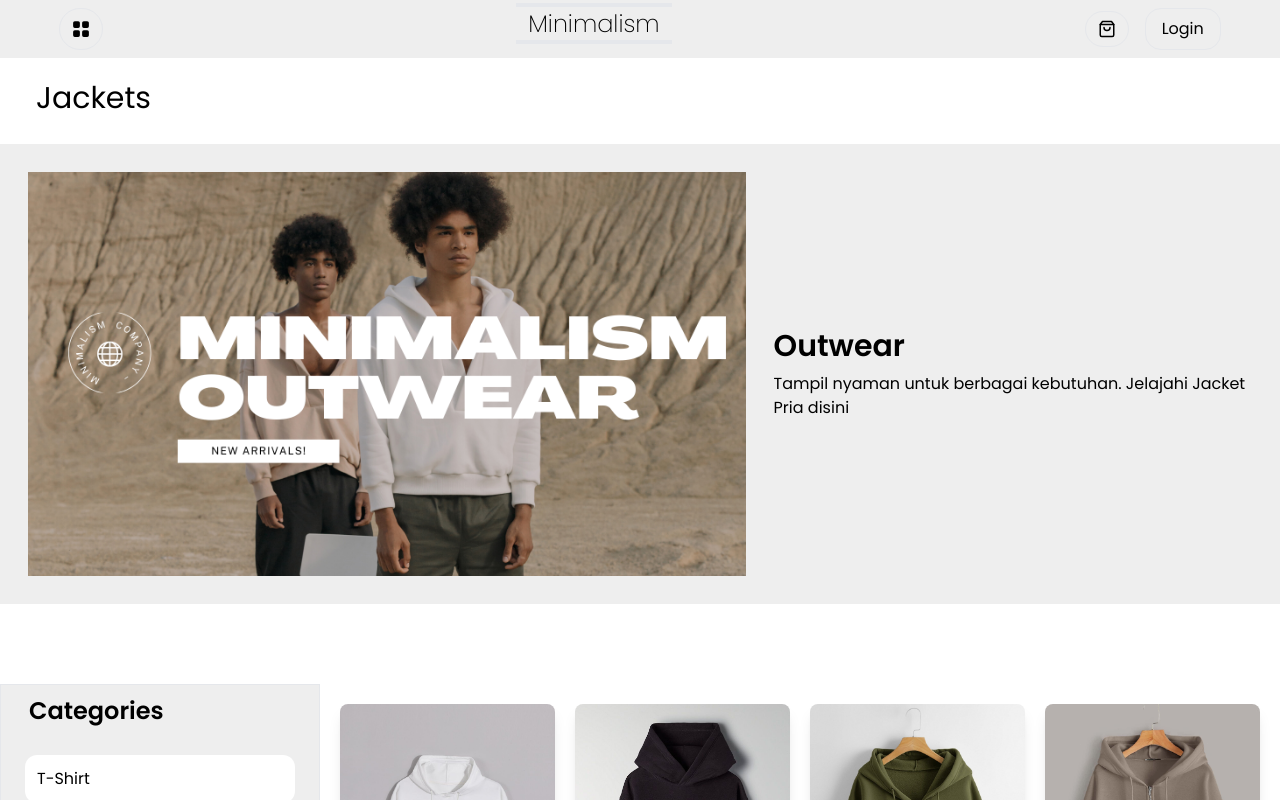
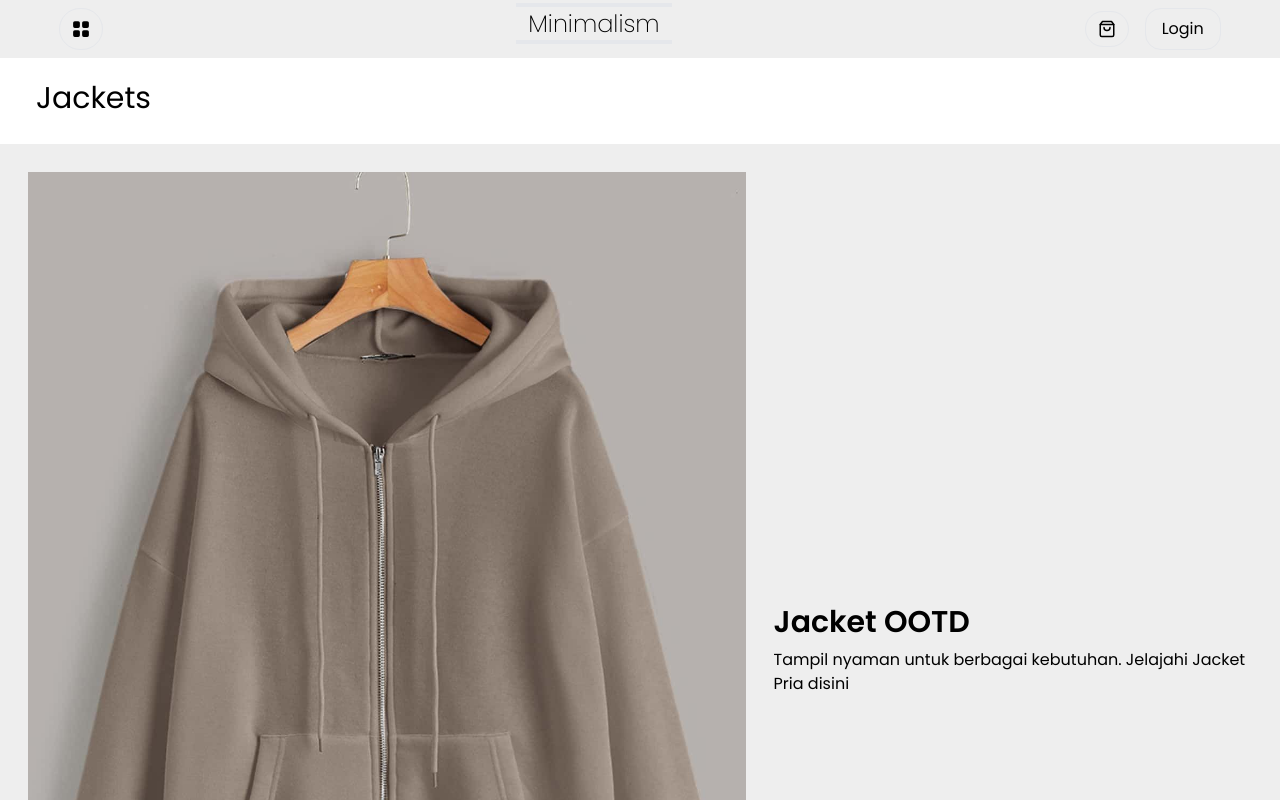
Before and after one commit to mrifadlli/minimalism-ecommerce, a React (Create React App) app: page /products/jacket in a window 1280 px wide. Shown: the top 800 px of the page. Built offline with nearby package versions, Linux system fonts and the light colour scheme.

Commit message:
edit data.js

```diff
--- a/src/Component/product/fitur_product/fiturProduct.jsx
+++ b/src/Component/product/fitur_product/fiturProduct.jsx
@@ -1,15 +1,15 @@
-import React, { useState } from "react";
-import { BiLike } from "react-icons/bi";
-import { Link } from "react-router-dom";
-import { AiOutlineShoppingCart } from "react-icons/ai";
+import React, { useState } from 'react';
+import { BiLike } from 'react-icons/bi';
+import { Link } from 'react-router-dom';
+import { AiOutlineShoppingCart } from 'react-icons/ai';
 
-const FiturProduct = ({ image, nama, desc, price, like }) => {
+const FiturProduct = ({ id, image, nama, desc, price, like }) => {
   const [tambah, setTambah] = useState(Number(like));
 
   return (
     <>
       <div className="bg-white rounded-lg shadow-lg">
-        <Link to="/">
+        <Link to={`/product/${id}`}>
           <div>
             <img src={image} alt="product" className="rounded-t-lg" />
           </div>
@@ -21,20 +21,12 @@ const FiturProduct = ({ image, nama, desc, price, like }) => {
             <div>
               <p> Rp{price}</p>
               <div className="flex justify-center items-center mt-2 gap-2">
-                <BiLike
-                  cursor="pointer"
-                  size="20px"
-                  onClick={() => setTambah(tambah + 1)}
-                />
+                <BiLike cursor="pointer" size="20px" onClick={() => setTambah(tambah + 1)} />
                 <p>Like {tambah} </p>
               </div>
             </div>
             <div>
-              <AiOutlineShoppingCart
-                cursor="pointer"
-                size="20px"
-                className="-mt-5"
-              />
+              <AiOutlineShoppingCart cursor="pointer" size="20px" className="-mt-5" />
             </div>
           </div>
         </div>
--- a/src/Pages/productPage.jsx
+++ b/src/Pages/productPage.jsx
@@ -1,8 +1,8 @@
-import React, { useState } from "react";
-import { iklanProduct, dataProduct } from "../data/data.js";
-import IklanProduct from "../Component/iklan_Product/iklanProduct";
-import FilterProduct from "../Component/product/filter_product/filterProduct";
-import FiturProduct from "../Component/product/fitur_product/fiturProduct";
+import React, { useState } from 'react';
+import { iklanProduct, dataProduct } from '../data/data.js';
+import IklanProduct from '../Component/iklan_Product/iklanProduct';
+import FilterProduct from '../Component/product/filter_product/filterProduct';
+import FiturProduct from '../Component/product/fitur_product/fiturProduct';
 
 const ProductPage = () => {
   const [currentProduct, setCurrentProduct] = useState(dataProduct);
@@ -15,14 +15,9 @@ const ProductPage = () => {
           <div className="mb-20">
             <h1 className="mb-7 text-3xl mx-9 my-20">Product </h1>
             {iklanProduct
-              .filter((items) => items.kategori === "product")
+              .filter((items) => items.kategori === 'product')
               .map((items, index) => (
-                <IklanProduct
-                  image={items.image}
-                  title={items.title}
-                  subtitle={items.subtitle}
-                  key={index}
-                />
+                <IklanProduct image={items.image} title={items.title} subtitle={items.subtitle} key={index} />
               ))}
           </div>
           <div className="lg:flex lg:justify-center lg:flex-row ">
@@ -34,16 +29,7 @@ const ProductPage = () => {
                         sm:grid-cols-3 md:grid-cols-4 lg:grid-cols-4  gap-5 p-5"
             >
               {currentProduct.map((value, index) => {
-                return (
-                  <FiturProduct
-                    image={value.image}
-                    nama={value.nama}
-                    desc={value.desc}
-                    price={value.harga}
-                    like={value.like}
-                    key={index}
-                  />
-                );
+                return <FiturProduct image={value.image} nama={value.nama} desc={value.desc} price={value.harga} like={value.like} id={value.id} key={index} />;
               })}
             </div>
           </div>
--- a/src/data/data.js
+++ b/src/data/data.js
@@ -1,21 +1,21 @@
-import { BiSearch } from "react-icons/bi";
-import { AiOutlineShoppingCart } from "react-icons/ai";
+import { BiSearch } from 'react-icons/bi';
+import { AiOutlineShoppingCart } from 'react-icons/ai';
 
 export const navigation = [
   {
-    nama: "Home",
+    nama: 'Home',
   },
   {
-    nama: "iPhone",
+    nama: 'iPhone',
   },
   {
-    nama: "iPad",
+    nama: 'iPad',
   },
   {
-    nama: "Mac",
+    nama: 'Mac',
   },
   {
-    nama: "Aksesoris",
+    nama: 'Aksesoris',
   },
   {
     nama: <BiSearch />,
@@ -27,182 +27,195 @@ export const navigation = [
 
 export const iklanProduct = [
   {
-    image: "../assets/IklanProduct.png",
-    title: "Minimalism",
-    subtitle:
-      "Tampil nyaman untuk berbagai kebutuhan. Jelajahi T-Shirt Pria disini",
-    kategori: "product",
+    image: '../assets/hero1.png',
+    title: 'Minimalism',
+    subtitle: 'Tampil nyaman untuk berbagai kebutuhan. Jelajahi T-Shirt Pria disini',
+    kategori: 'product',
   },
   {
-    image: "../assets/hero1.png",
-    title: "T-SHIRT Polos",
-    subtitle:
-      "Tampil nyaman untuk berbagai kebutuhan. Jelajahi T-Shirt Pria disini",
-    kategori: "t-shirt",
+    image: '../assets/IklanKaos.jpg',
+    title: 'T-SHIRT Polos',
+    subtitle: 'Tampil nyaman untuk berbagai kebutuhan. Jelajahi T-Shirt Pria disini',
+    kategori: 't-shirt',
   },
   {
-    image: "/assets/IklanJacket.png",
-    title: "Outwear",
-    subtitle:
-      "Tampil nyaman untuk berbagai kebutuhan. Jelajahi Jacket Pria disini",
-    kategori: "jacket",
+    image: '/assets/jacket/jacket4.jfif',
+    title: 'Jacket OOTD',
+    subtitle: 'Tampil nyaman untuk berbagai kebutuhan. Jelajahi Jacket Pria disini',
+    kategori: 'jacket',
   },
   {
-    image: "../assets/hero2.png",
-    title: "Oversized",
-    subtitle:
-      "Tampil nyaman untuk berbagai kebutuhan. Jelajahi Jacket Pria disini",
-    kategori: "oversized",
+    image: '../assets/oversized/IklanOversized.jfif',
+    title: 'Oversized',
+    subtitle: 'Tampil nyaman untuk berbagai kebutuhan. Jelajahi Jacket Pria disini',
+    kategori: 'oversized',
   },
 ];
 
 export const filterNameProduct = [
   {
-    name: "T-Shirt",
+    name: 'T-Shirt',
   },
   {
-    name: "Jacket",
+    name: 'Jacket',
   },
   {
-    name: "OverSize",
+    name: 'OverSize',
   },
 ];
 
 export const dataProduct = [
   {
-    image: "../../assets/tshirt/baju1.jfif",
-    nama: "T-Shirt black-jaguar",
-    desc: "kaos polos lengan pendek",
-    harga: "75000",
-    like: "0",
-    kategori: "t-shirt",
+    id: '1',
+    image: '../../assets/tshirt/baju1.jfif',
+    nama: 'T-Shirt black-jaguar',
+    desc: 'kaos polos lengan pendek',
+    harga: '75000',
+    like: '0',
+    kategori: 't-shirt',
   },
   {
-    image: "../../assets/tshirt/baju2.jfif",
-    nama: "T-Shirt White",
-    desc: "kaos polos lengan pendek",
-    harga: "75000",
-    like: "0",
-    kategori: "t-shirt",
+    id: '2',
+    image: '../../assets/tshirt/baju2.jfif',
+    nama: 'T-Shirt White',
+    desc: 'kaos polos lengan pendek',
+    harga: '75000',
+    like: '0',
+    kategori: 't-shirt',
   },
   {
-    image: "../../assets/tshirt/baju4.jfif",
-    nama: "T-Shirt Blue-Pine",
-    desc: "kaos polos lengan pendek",
-    harga: "75000",
-    like: "0",
-    kategori: "t-shirt",
+    id: '3',
+    image: '../../assets/tshirt/baju4.jfif',
+    nama: 'T-Shirt Blue-Pine',
+    desc: 'kaos polos lengan pendek',
+    harga: '75000',
+    like: '0',
+    kategori: 't-shirt',
   },
   {
-    image: "../assets/tshirt/baju5.jfif",
-    nama: "black arrow",
-    desc: "kaos polos lengan panjang",
-    harga: 120000,
-    like: "0",
-    kategori: "t-shirt",
+    id: '4',
+    image: '../assets/tshirt/baju5.jfif',
+    nama: 'black arrow',
+    desc: 'kaos polos lengan panjang',
+    harga: '120000',
+    like: '0',
+    kategori: 't-shirt',
   },
   {
-    image: "../../assets/tshirt/baju6.jfif",
-    nama: "Yellow sun",
-    desc: "kaos polos lengan pendek",
-    harga: "75000",
-    like: "0",
-    kategori: "t-shirt",
+    id: '5',
+    image: '../../assets/tshirt/baju6.jfif',
+    nama: 'Yellow sun',
+    desc: 'kaos polos lengan pendek',
+    harga: '75000',
+    like: '0',
+    kategori: 't-shirt',
   },
   {
-    image: "../../assets/tshirt/baju7.jfif",
-    nama: "T-Shirt Purple ",
-    desc: "kaos polos lengan panjang",
-    harga: "100000",
-    like: "0",
-    kategori: "t-shirt",
+    id: '6',
+    image: '../../assets/tshirt/baju7.jfif',
+    nama: 'T-Shirt Purple ',
+    desc: 'kaos polos lengan panjang',
+    harga: '100000',
+    like: '0',
+    kategori: 't-shirt',
   },
   {
-    image: "../../assets/tshirt/baju8.jfif",
-    nama: "T-Shirt Maroon",
-    desc: "kaos polos lengan panjang",
-    harga: "100000",
-    like: "0",
-    kategori: "t-shirt",
+    id: '7',
+    image: '../../assets/tshirt/baju8.jfif',
+    nama: 'T-Shirt Maroon',
+    desc: 'kaos polos lengan panjang',
+    harga: '100000',
+    like: '0',
+    kategori: 't-shirt',
   },
   {
-    image: "../../assets/jacket/jacket1.jfif",
-    nama: "Hoddie White Light",
-    desc: "Jacket putih ",
-    harga: "150000",
-    like: "0",
-    kategori: "jacket",
+    id: '8',
+    image: '../../assets/jacket/jacket1.jfif',
+    nama: 'Hoddie White Light',
+    desc: 'Jacket putih ',
+    harga: '150000',
+    like: '0',
+    kategori: 'jacket',
   },
   {
-    image: "../../assets/jacket/jacket2.jfif",
-    nama: "Hoddie black ",
-    desc: "Jacket Hitam",
-    harga: "150000",
-    like: "0",
-    kategori: "jacket",
+    id: '9',
+    image: '../../assets/jacket/jacket2.jfif',
+    nama: 'Hoddie black ',
+    desc: 'Jacket Hitam',
+    harga: '150000',
+    like: '0',
+    kategori: 'jacket',
   },
   {
-    image: "/assets/jacket/jacket3.jfif",
-    nama: "Jacket Hijau Army",
-    desc: "Jacket Hijau",
-    harga: "225000",
-    like: "0",
-    kategori: "jacket",
+    id: '10',
+    image: '/assets/jacket/jacket3.jfif',
+    nama: 'Jacket Hijau Army',
+    desc: 'Jacket Hijau',
+    harga: '225000',
+    like: '0',
+    kategori: 'jacket',
   },
   {
-    image: "/assets/jacket/jacket4.jfif",
-    nama: "Jacket Creamy",
-    desc: "Jacket Cream",
-    harga: "225000",
-    like: "0",
-    kategori: "jacket",
+    id: '11',
+    image: '/assets/jacket/jacket4.jfif',
+    nama: 'Jacket Creamy',
+    desc: 'Jacket Cream',
+    harga: '225000',
+    like: '0',
+    kategori: 'jacket',
   },
   {
-    image: "../../assets/jacket/jacket5.jfif",
-    nama: "Jacket Blue Paradise",
-    desc: "jacket biru paradise",
-    harga: "225000",
-    like: "0",
-    kategori: "jacket",
+    id: '12',
+    image: '../../assets/jacket/jacket5.jfif',
+    nama: 'Jacket Blue Paradise',
+    desc: 'jacket biru paradise',
+    harga: '225000',
+    like: '0',
+    kategori: 'jacket',
   },
   {
-    image: "../../assets/oversized/oversized2.jfif",
-    nama: "Oversized T-shirt White",
-    desc: "kaos oversize putih",
-    harga: "65000",
-    like: "0",
-    kategori: "oversized",
+    id: '13',
+    image: '../../assets/oversized/oversized2.jfif',
+    nama: 'Oversized T-shirt White',
+    desc: 'kaos oversize putih',
+    harga: '65000',
+    like: '0',
+    kategori: 'oversized',
   },
   {
-    image: "../../assets/oversized/oversized3.jfif",
-    nama: "Oversized T-shirt yummy",
-    desc: "kaos oversize ",
-    harga: "65000",
-    like: "0",
-    kategori: "oversized",
+    id: '14',
+    image: '../../assets/oversized/oversized3.jfif',
+    nama: 'Oversized T-shirt yummy',
+    desc: 'kaos oversize ',
+    harga: '65000',
+    like: '0',
+    kategori: 'oversized',
   },
   {
-    image: "../../assets/oversized/oversized4.jfif",
-    nama: "Oversized T-shirt Light Green",
-    desc: "kaos Oversize light green",
-    harga: "70000",
-    like: "0",
-    kategori: "oversized",
+    id: '15',
+    image: '../../assets/oversized/oversized4.jfif',
+    nama: 'Oversized T-shirt Light Green',
+    desc: 'kaos Oversize light green',
+    harga: '70000',
+    like: '0',
+    kategori: 'oversized',
   },
   {
-    image: "../../assets/oversized/oversized5.jfif",
-    nama: "Oversized T-shirt Black",
-    desc: "kaos oversize Hitam",
-    harga: "65000",
-    like: "0",
-    kategori: "oversized",
+    id: '16',
+    image: '../../assets/oversized/oversized5.jfif',
+    nama: 'Oversized T-shirt Black',
+    desc: 'kaos oversize Hitam',
+    harga: '65000',
+    like: '0',
+    kategori: 'oversized',
   },
   {
-    image: "../../assets/oversized/oversized1.png",
-    nama: "Oversized T-shirt Grey Smoke",
-    desc: "kaos oversize abu-abu",
-    harga: "65000",
-    like: "0",
-    kategori: "oversized",
+    id: '17',
+    image: '../../assets/oversized/oversized1.png',
+    nama: 'Oversized T-shirt Grey Smoke',
+    desc: 'kaos oversize abu-abu',
+    harga: '65000',
+    like: '0',
+    kategori: 'oversized',
   },
 ];
```
